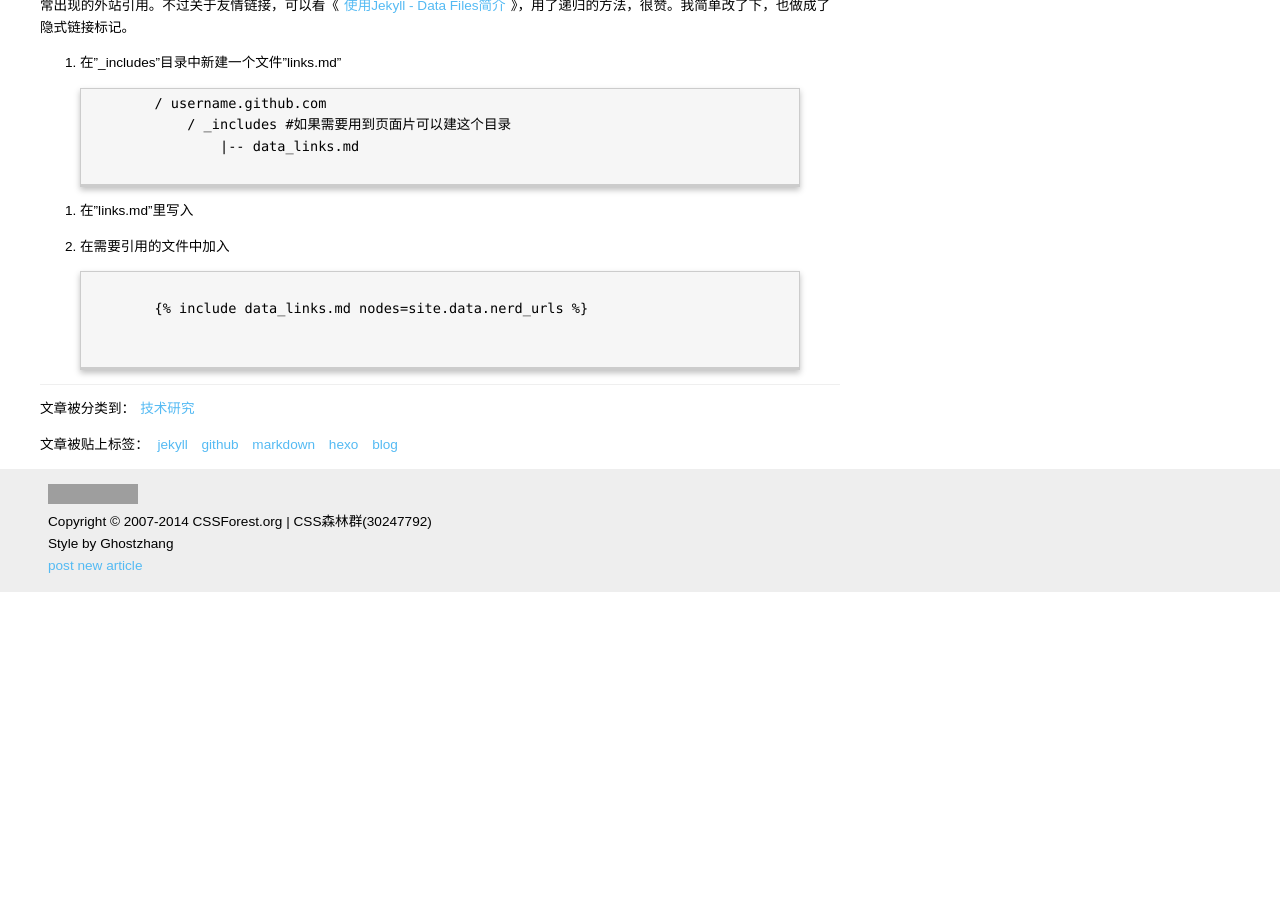
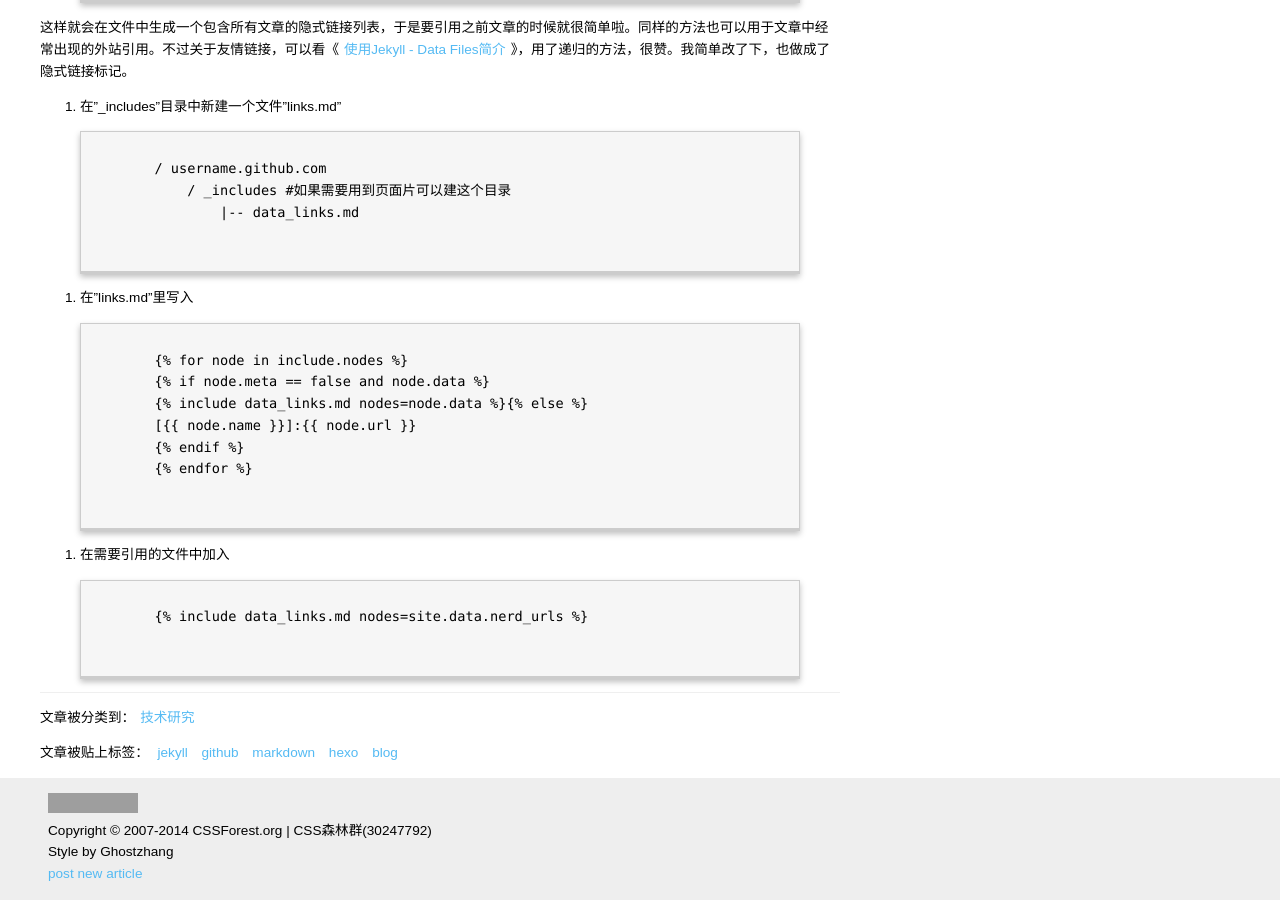
Before and after one commit to ghostzhang/ghostzhang.github.io, a Jekyll site: the page built from _posts/2014-09-30-巧用Markdown语法添加本地文章链接.md, in a window 1280 px wide and 900 px high, scrolled down 1060 px. Built offline with Jekyll 4.4.1, drawn with Linux system fonts in a browser that asks for light colours; comment, search, counter and statistics services are not loaded; before the commit the page ends 1652 px from its top, so only the background shows below that; grey boxes are pictures that could not be loaded.

Commit message:
更新文章

```diff
--- a/_posts/2014-09-30-巧用Markdown语法添加本地文章链接.md
+++ b/_posts/2014-09-30-巧用Markdown语法添加本地文章链接.md
@@ -29,9 +29,11 @@
 
 1. 在"_includes"目录中新建一个文件"links.md"
 	{% highlight text %}
+	{% raw %}
 	/ username.github.com
 	    / _includes #如果需要用到页面片可以建这个目录
 	        |-- links.md
+	{% endraw %}
 	{% endhighlight %}
 
 2. 在"links.md"里写入
@@ -54,18 +56,24 @@
 
 1. 在"_includes"目录中新建一个文件"links.md"
 	{% highlight text %}
+	{% raw %}
 	/ username.github.com
 	    / _includes #如果需要用到页面片可以建这个目录
 	        |-- data_links.md
+	{% endraw %}
 	{% endhighlight %}
 
 2. 在"links.md"里写入
+	{% highlight text %}
+	{% raw %}
 	{% for node in include.nodes %}
 	{% if node.meta == false and node.data %}
 	{% include data_links.md nodes=node.data %}{% else %}
 	[{{ node.name }}]:{{ node.url }}
 	{% endif %}
 	{% endfor %}
+	{% endraw %}
+	{% endhighlight %}
 
 3. 在需要引用的文件中加入
 	{% highlight text %}
```
